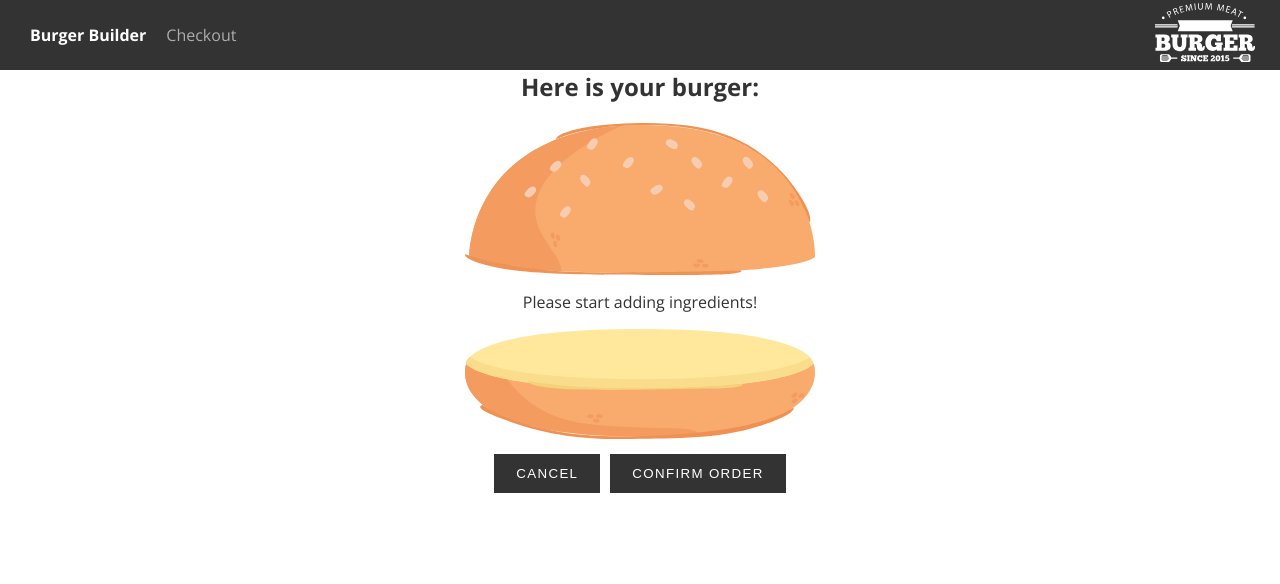
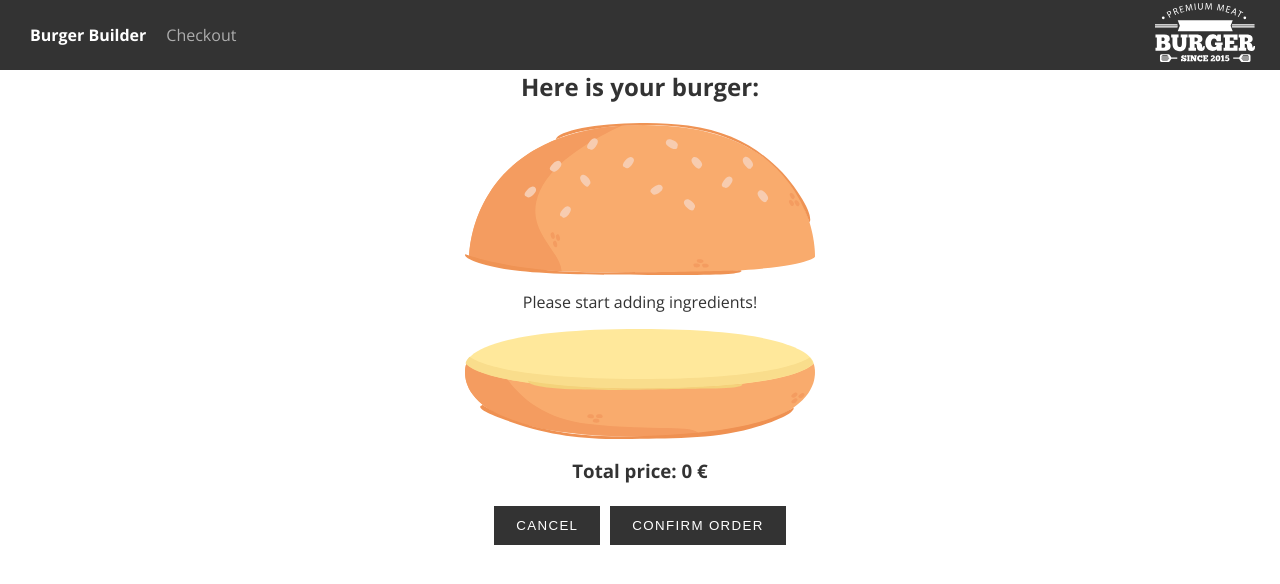
Before and after one commit to nas9lug2z/burger-constructor, a React (Create React App) app: page /checkout in a window 1280 px wide. Shown: the top 584 px of the page. Built offline with nearby package versions, Linux system fonts and the light colour scheme.

Commit message:
order posts to the firebase

```diff
--- a/src/components/Order/CheckoutSummary/CheckoutSummary.js
+++ b/src/components/Order/CheckoutSummary/CheckoutSummary.js
@@ -8,6 +8,7 @@ const CheckoutSummary = props => {
 		<div className={classes.CheckoutSummary}>
 			<h2>Here is your burger:</h2>
 			<Burger ingredients={props.ingredients} />
+			<h3>Total price: {props.price} €</h3>
 			<button onClick={props.cancelOrder} className='black-button'>
 				Cancel
 			</button>
--- a/src/containers/BurgerBuilderPage/BurgerBuilderContainer.js
+++ b/src/containers/BurgerBuilderPage/BurgerBuilderContainer.js
@@ -102,41 +102,9 @@ class BurgerBuilderContainer extends Component {
 	};
 
 	checkoutContinueHandler = _ => {
-		// this.setState({ loading: true });
-		// const date = new Date();
-		// const order = {
-		// 	ingredient: this.state.ingredients,
-		// 	price: this.state.price,
-		// 	customer: {
-		// 		name: 'Nastia',
-		// 		address: {
-		// 			street: 'Street 4',
-		// 			zipcode: '4555',
-		// 			country: 'Spain',
-		// 		},
-		// 		email: 'test@example.com',
-		// 	},
-		// 	deliveryMethod: 'fastest',
-		// 	date: date,
-		// };
-		// axios
-		// 	.post('/orders.json', order)
-		// 	.then(res =>
-		// 		this.setState({
-		// 			loading: false,
-		// 			checkout: false,
-		// 			checkoutConfirmed: true,
-		// 		})
-		// 	)
-		// 	.catch(err =>
-		// 		this.setState({
-		// 			loading: false,
-		// 			checkout: false,
-		// 			checkoutConfirmed: false,
-		// 		})
-		// 	);
-
-		const transformedIngredients = [];
+		const transformedIngredients = [
+			`${encodeURIComponent('price')}=${encodeURIComponent(this.state.price)}`,
+		];
 
 		for (let ingredient in this.state.ingredients) {
 			if (this.state.ingredients[ingredient] !== 0) {
@@ -147,7 +115,6 @@ class BurgerBuilderContainer extends Component {
 				);
 			}
 		}
-
 		this.props.history.push({
 			pathname: '/checkout',
 			search: `?${transformedIngredients.join('&')}`,
--- a/src/containers/Checkout/Checkout.js
+++ b/src/containers/Checkout/Checkout.js
@@ -4,32 +4,51 @@ import { Route } from 'react-router-dom';
 import CheckoutSummary from '../../components/Order/CheckoutSummary/CheckoutSummary';
 import ContactData from './ContactData/ContactData';
 class Checkout extends Component {
-	state = { ingredients: { bacon: 1, lettuce: 1, cheese: 1, beef: 1 } };
+	state = {
+		ingredients: {},
+		price: 0,
+		orderConfirmed: false,
+	};
 
 	componentDidMount() {
 		const searchQuery = new URLSearchParams(this.props.location.search);
+		let receivedPrice = 0;
 		let receivedIngredients = {};
 		for (let par of searchQuery.entries()) {
-			receivedIngredients[par[0]] = par[1];
+			if (par[0] === 'price') {
+				receivedPrice = par[1];
+			} else {
+				receivedIngredients[par[0]] = par[1];
+			}
 		}
-		this.setState({ ingredients: receivedIngredients });
+		this.setState({ price: receivedPrice, ingredients: receivedIngredients });
 	}
 	cancelOrderHandler = _ => {
+		this.setState({ orderConfirmed: false });
 		this.props.history.goBack();
 	};
 
 	confirmOrderHandler = _ => {
-		this.props.history.replace('/checkout/contact-data');
+		this.setState({ orderConfirmed: true }, _ => {
+			this.props.history.replace('/checkout/contact-data', {
+				ingredients: this.state.ingredients,
+				price: this.state.price,
+			});
+		});
 	};
 
 	render() {
+		const checkoutSummaryEl = (
+			<CheckoutSummary
+				ingredients={this.state.ingredients}
+				cancelOrder={this.cancelOrderHandler}
+				confirmOrder={this.confirmOrderHandler}
+				price={this.state.price}
+			/>
+		);
 		return (
 			<Fragment>
-				<CheckoutSummary
-					ingredients={this.state.ingredients}
-					cancelOrder={this.cancelOrderHandler}
-					confirmOrder={this.confirmOrderHandler}
-				/>
+				{!this.state.orderConfirmed ? checkoutSummaryEl : null}
 				<Route
 					path={`${this.props.match.url}/contact-data`}
 					component={ContactData}
--- a/src/containers/Checkout/ContactData/ContactData.js
+++ b/src/containers/Checkout/ContactData/ContactData.js
@@ -1,14 +1,21 @@
 import React, { Component, Fragment } from 'react';
+import axios from '../../../axios-orders';
+import { withRouter } from 'react-router-dom';
 import classes from './ContactData.module.css';
 
+import Spinner from '../../../components/UI/Spinner/Spinner';
 class ContactData extends Component {
 	state = {
-		name: '',
-		email: '',
-		address: {
-			street: '',
-			postalCode: '',
-		},
+		// customer: {
+		// 	name: '',
+		// 	email: '',
+		// 	address: {
+		// 		street: '',
+		// 		postalCode: '',
+		// 	},
+		// },
+		loading: false,
+		orderPosted: false,
 	};
 
 	goBackHandler = _ => {
@@ -16,34 +23,70 @@ class ContactData extends Component {
 	};
 
 	submitHandler = _ => {
+		this.setState({ loading: true });
 		const inputNodeList = document.querySelectorAll('input');
 		const inputSummary = {};
 
 		for (let node of inputNodeList) {
 			inputSummary[node.name] = node.value;
 		}
+		// this.setState(
+		// 	{
+		// 		customer: {
+		// 			name: inputSummary.name,
+		// 			email: inputSummary.email,
+		// 			address: {
+		// 				street: inputSummary.street,
+		// 				postalCode: inputSummary.postalcode,
+		// 			},
+		// 		},
+		// 	},
+		// 	_ => console.log(this.state)
+		// );
 
-		this.setState(
-			{
+		const date = new Date();
+		const order = {
+			ingredient: this.props.location.state.ingredients,
+			price: this.props.location.state.price,
+			customer: {
 				name: inputSummary.name,
-				email: inputSummary.email,
 				address: {
 					street: inputSummary.street,
-					postalCode: inputSummary.postalcode,
+					postalcode: inputSummary.postalcode,
 				},
+				email: inputSummary.email,
 			},
-			_ => console.log(this.state)
-		);
+			deliveryMethod: 'fastest',
+			date: date,
+		};
+		axios
+			.post('/orders.json', order)
+			.then(res =>
+				this.setState(
+					{
+						loading: false,
+						orderPosted: true,
+					},
+					_ => this.props.history.replace('/')
+				)
+			)
+			.catch(err =>
+				this.setState({
+					loading: false,
+					orderPosted: false,
+				})
+			);
 	};
 
 	render() {
-		return (
+		const contactDataEl = (
 			<div className={classes.ContactDataContainer}>
-				<h2>Please leave your contact details</h2>
+				<h2>Please leave your contact details</h2>{' '}
 				<form>
-					<input type='text' name='name' placeholder='Your Name' />
-					<input type='text' name='email' placeholder='Your Email' />
-					<input type='text' name='street' placeholder='Your Street' />
+					{' '}
+					<input type='text' name='name' placeholder='Your Name' />{' '}
+					<input type='text' name='email' placeholder='Your Email' />{' '}
+					<input type='text' name='street' placeholder='Your Street' />{' '}
 					<input type='text' name='postalcode' placeholder='Your Postalcode' />
 				</form>
 				<button onClick={this.goBackHandler} className='black-button'>
@@ -54,6 +97,10 @@ class ContactData extends Component {
 				</button>
 			</div>
 		);
+
+		return (
+			<Fragment>{this.state.loading ? <Spinner /> : contactDataEl}</Fragment>
+		);
 	}
 }
 
--- a/src/index.css
+++ b/src/index.css
@@ -27,4 +27,5 @@ body {
 }
 h1 {
 	margin: 0;
+	text-align: center;
 }
```
Also changed, not shown: 1 other file (tests, documents, lock files or other folders).
